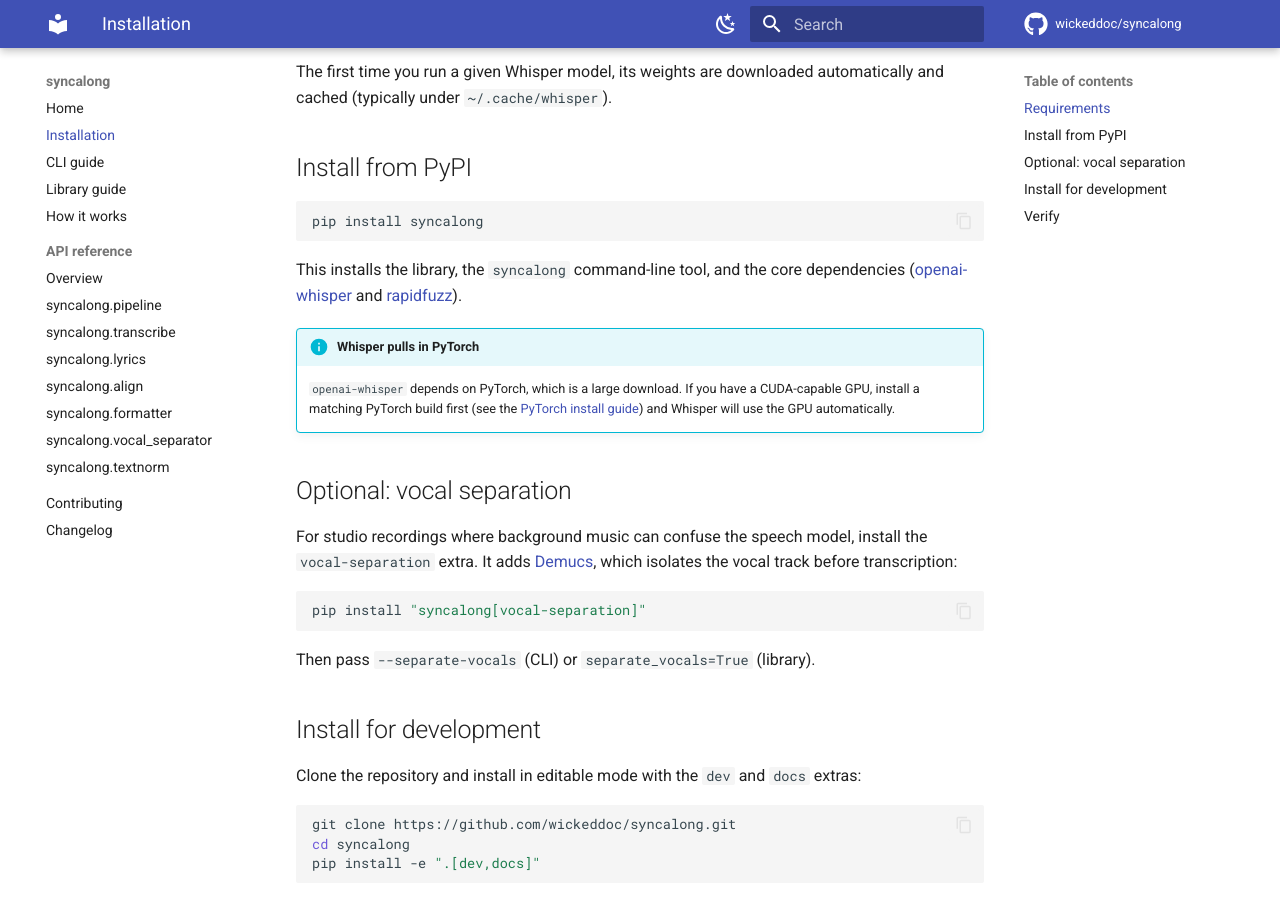
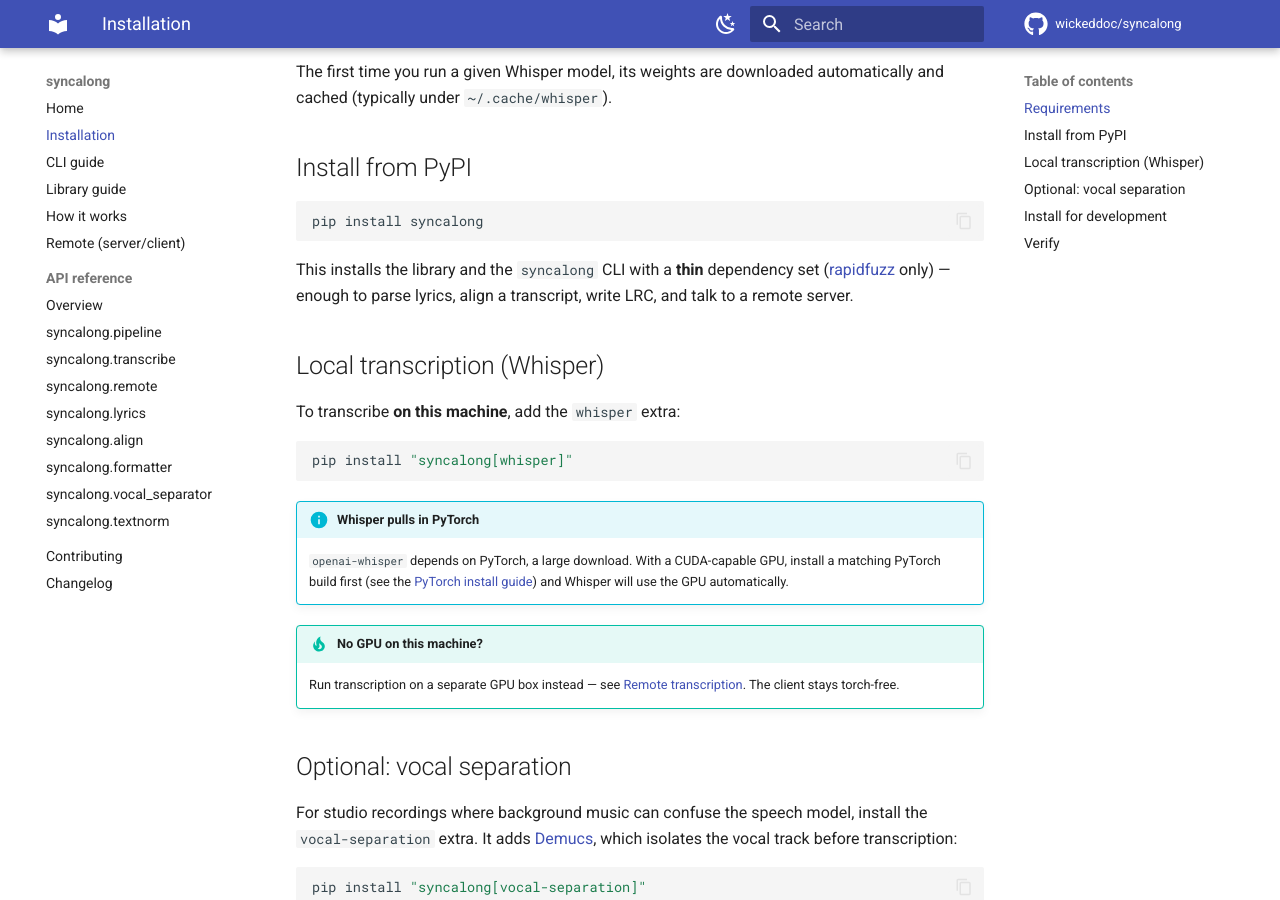
Before and after one commit to wickeddoc/syncalong, an MkDocs documentation site: the page built from docs/installation.md, in a window 1280 px wide and 900 px high, scrolled down 414 px. Built offline with MkDocs 1.6.1 and Material for MkDocs 9.7.7, drawn with Linux system fonts in a browser that asks for light colours; comment, search, counter and statistics services are not loaded.

Commit message:
feat: export RemoteTranscriber and document remote transcription
Re-exports RemoteTranscriber from the package root (with a failing-first
test asserting it's in __all__) and extends the whisper-guard test to also
assert import syncalong never loads fastapi.

Documents the server/client feature end to end: a new "Remote
(server/client)" guide (docs/remote.md), an API reference page
(docs/reference/remote.md), updated installation docs reflecting the
thin/torch-free default (whisper is now an opt-in extra), README and
CHANGELOG entries (including the BREAKING dependency change), and CLAUDE.md
updates for the remote.py/server.py modules, extras, and commands.

Excludes docs/superpowers/ (pre-existing SDD planning artifacts, not part of
the published site) from the mkdocs build via exclude_docs, since a broken
nested-code-fence link in the checked-in plan doc was failing `mkdocs build
--strict` independent of this change.

````diff
--- a/docs/installation.md
+++ b/docs/installation.md
@@ -24,15 +24,27 @@
 pip install syncalong
 ```
 
-This installs the library, the `syncalong` command-line tool, and the core
-dependencies ([openai-whisper](https://github.com/openai/whisper) and
-[rapidfuzz](https://github.com/rapidfuzz/RapidFuzz)).
+This installs the library and the `syncalong` CLI with a **thin** dependency
+set ([rapidfuzz](https://github.com/rapidfuzz/RapidFuzz) only) — enough to
+parse lyrics, align a transcript, write LRC, and talk to a remote server.
+
+## Local transcription (Whisper)
+
+To transcribe **on this machine**, add the `whisper` extra:
+
+```bash
+pip install "syncalong[whisper]"
+```
 
 !!! info "Whisper pulls in PyTorch"
-    `openai-whisper` depends on PyTorch, which is a large download. If you have a
-    CUDA-capable GPU, install a matching PyTorch build first (see the
+    `openai-whisper` depends on PyTorch, a large download. With a CUDA-capable
+    GPU, install a matching PyTorch build first (see the
     [PyTorch install guide](https://pytorch.org/get-started/locally/)) and
     Whisper will use the GPU automatically.
+
+!!! tip "No GPU on this machine?"
+    Run transcription on a separate GPU box instead — see
+    [Remote transcription](remote.md). The client stays torch-free.
 
 ## Optional: vocal separation
 
--- a/mkdocs.yml
+++ b/mkdocs.yml
@@ -6,6 +6,10 @@
 repo_url: https://github.com/wickeddoc/syncalong
 repo_name: wickeddoc/syncalong
 copyright: Copyright &copy; 2026 wickeddoc — MIT License
+
+# SDD process artifacts (plans/specs), not part of the published site.
+exclude_docs: |
+  superpowers/
 
 theme:
   name: material
@@ -77,10 +81,12 @@
   - CLI guide: cli.md
   - Library guide: library.md
   - How it works: how-it-works.md
+  - Remote (server/client): remote.md
   - API reference:
       - Overview: reference/index.md
       - syncalong.pipeline: reference/pipeline.md
       - syncalong.transcribe: reference/transcribe.md
+      - syncalong.remote: reference/remote.md
       - syncalong.lyrics: reference/lyrics.md
       - syncalong.align: reference/align.md
       - syncalong.formatter: reference/formatter.md
--- a/src/syncalong/__init__.py
+++ b/src/syncalong/__init__.py
@@ -18,6 +18,7 @@
     parse_lyrics_text,
 )
 from syncalong.pipeline import AlignmentResult, align, align_to_lrc
+from syncalong.remote import RemoteTranscriber
 from syncalong.transcribe import Transcriber, WordTimestamp, transcribe_audio
 from syncalong.vocal_separator import separate
 
@@ -34,6 +35,7 @@
     "AlignmentResult",
     # Transcription
     "Transcriber",
+    "RemoteTranscriber",
     "transcribe_audio",
     "WordTimestamp",
     # Lyrics
````
Also changed, not shown: CHANGELOG.md (+16 -0 lines), CLAUDE.md (+23 -8 lines), README.md (+20 -0 lines), docs/reference/index.md (+2 -1 lines), docs/reference/remote.md (added, +10 -0 lines), docs/remote.md (added, +86 -0 lines), 1 other file.
